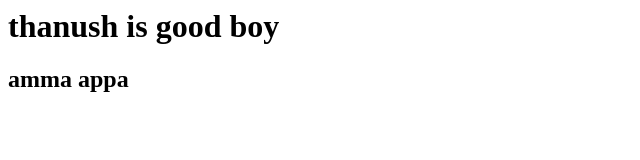
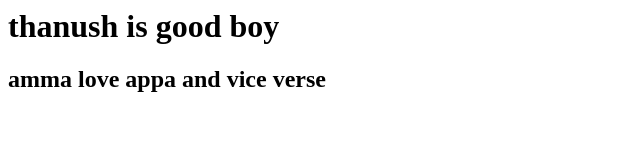
Before and after one commit to Thanush-E/friend, a plain HTML site: page index.html in a window 1280 px wide. Shown: the whole page, without its empty margins (0-640 px from the left). Drawn offline with Linux system fonts and the light colour scheme.

Commit message:
word added

```diff
--- a/index.html
+++ b/index.html
@@ -1,4 +1,4 @@
 <html><body>
     <h1>thanush is good boy</h1>
-    <h2>amma appa</h2>
+    <h2>amma love appa and vice verse</h2>
 </body></html>
```
